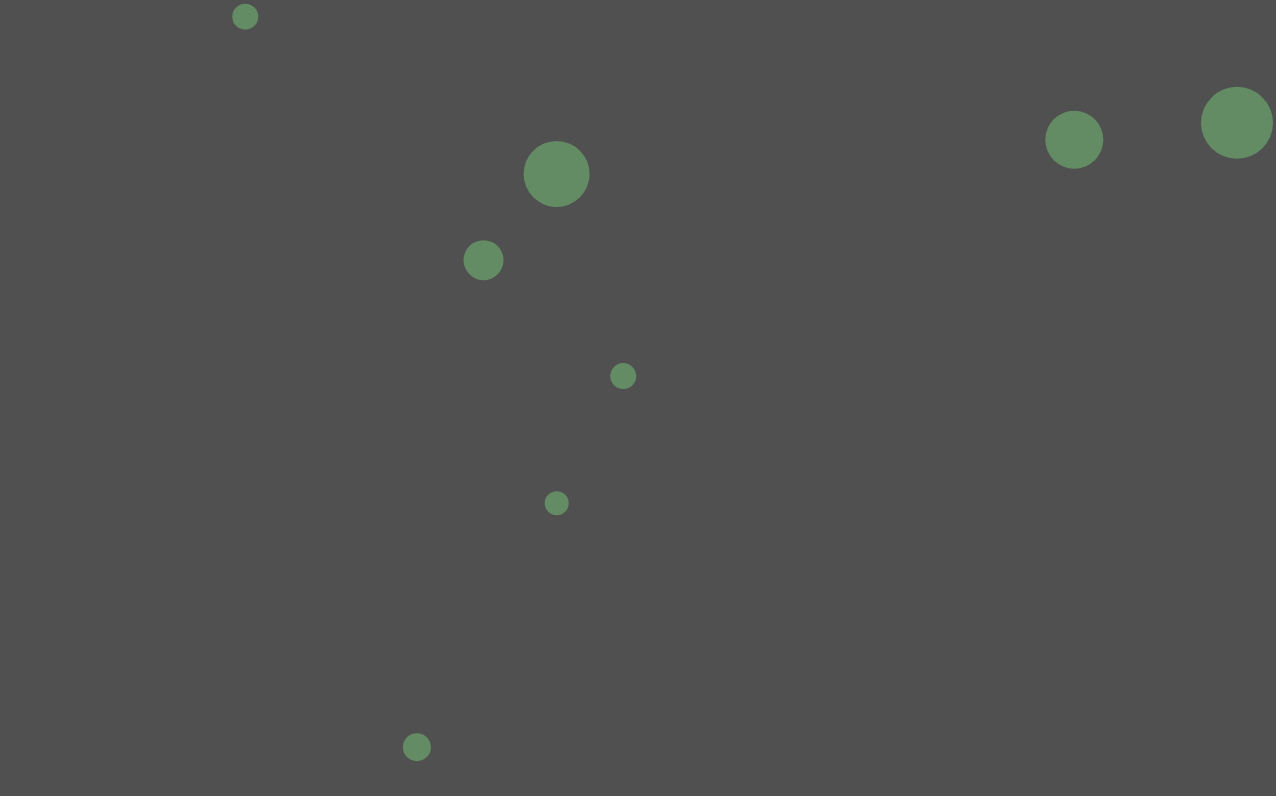
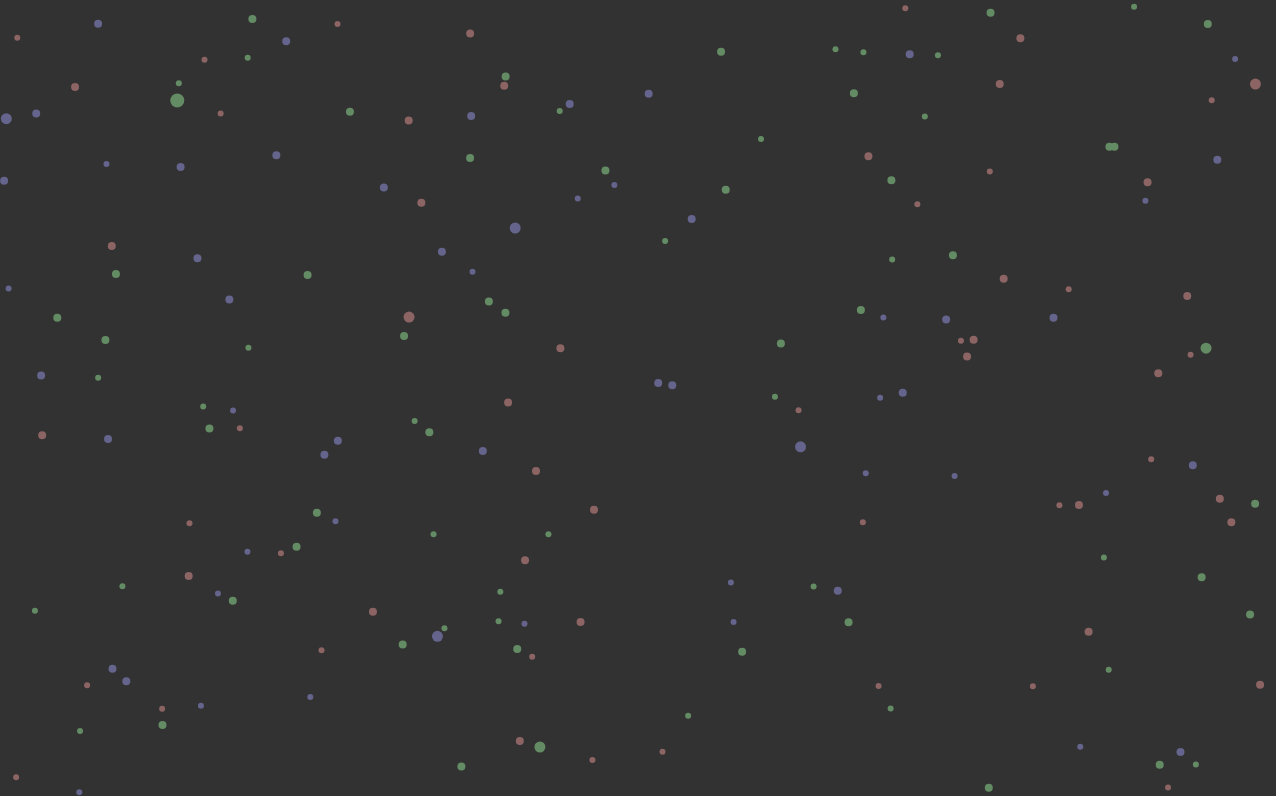
Before and after one commit to nat-sharpe/evolution-app, a plain HTML site: page index.html in a window 1280 px wide. Drawn offline with Linux system fonts and the light colour scheme.

Commit message:
Cells live longer with each meal. Also change different colors

```diff
--- a/canvas.js
+++ b/canvas.js
@@ -64,8 +64,10 @@ const getDistance = (x1, y1, x2, y2) => {
     return directDistance;
 };
 
+const randomColors = ['rgb(100, 140, 100)', 'rgb(140, 100, 100)', 'rgb(100, 100, 140)' ]
+
 // Class declarations
-function Cell(index, speed, radius, x, y, dx, dy, age, lifeSpan) {
+function Cell(index, speed, radius, x, y, dx, dy, age, color, lifeSpan) {
     this.index = index;
     this.speed = speed;
     this.radius = radius;
@@ -74,6 +76,7 @@ function Cell(index, speed, radius, x, y, dx, dy, age, lifeSpan) {
     this.dx = dx;
     this.dy = dy;
     this.age = age;
+    this.color = color;
     this.lifeSpan = lifeSpan;
     this.running = false;
     this.chasing = false;
@@ -82,7 +85,7 @@ function Cell(index, speed, radius, x, y, dx, dy, age, lifeSpan) {
     this.draw = () => {
         c.beginPath();
         c.arc(this.x, this.y, this.radius, 0, 2 * Math.PI);
-        c.fillStyle = 'rgb(100, 140, 100)';
+        c.fillStyle = this.color;
         c.fill();
     };
 
@@ -120,26 +123,26 @@ function Cell(index, speed, radius, x, y, dx, dy, age, lifeSpan) {
 };
 
 // Implementation
-let numCells = 8;
+let numCells = 200;
 let allCells = [];
 const init = () => {
     for (let i = 0; i < numCells; i++) {
         let index = i;
         // Generates age and lifespan
         let age = 0;
-        let lifeSpan = randomIntFromRange(800, 2000);
-
+        let lifeSpan = randomIntFromRange(800, 8000);
+        let color = randomColors[randomIntFromRange(0, randomColors.length)];
         // Generates radius and position
-        let radius = randomIntFromRange(10, 40);
+        let radius = randomIntFromRange(3, 5);
         let x = randomIntFromRange(radius * 2, width - (radius * 2));
         let y = randomIntFromRange(radius * 2, height - (radius * 2));
 
         // Generates velocity between -(speed / 2) and +(speed / 2)
         // i.e. if speed was 4, the velocity would be somewhere betwen -2 and 2
-        let speed = randomIntFromRange(.5, 4);
+        let speed = randomIntFromRange(1, 2);
         let dx = (Math.random() - 0.5) * speed;
         let dy = (Math.random() - 0.5) * speed;
-        let cell = new Cell(index, speed, radius, x, y, dx, dy, age, lifeSpan);
+        let cell = new Cell(index, speed, radius, x, y, dx, dy, age, color, lifeSpan);
         allCells.push(cell);
     }
 };
@@ -158,7 +161,8 @@ const animate = () => {
             if (distance < cell.radius + otherCell.radius) {
                 if (cell.alive && cell.radius < otherCell.radius) {
                     cell.alive = false;
-                    otherCell.radius+= 10;
+                    otherCell.radius+= (cell.radius / 2);
+                    otherCell.lifeSpan+= 200
                 }
             }
             // Checks for proximity
@@ -166,11 +170,11 @@ const animate = () => {
                 if (!cell.running && !cell.chasing) {
                     if (cell.radius < otherCell.radius) {
                         cell.running = true;
-                        cell.dx = -cell.dx;
+                        cell.dx = -cell.dx * cell.speed;
                         cell.dy = -cell.dy;
                     } else {
                         cell.chasing = true;
-                        cell.dx = -otherCell.dx;
+                        cell.dx = -otherCell.dx * cell.speed;
                         cell.dy = -otherCell.dy;
                     }
                 }
--- a/index.html
+++ b/index.html
@@ -6,7 +6,7 @@
     <meta http-equiv="X-UA-Compatible" content="ie=edge">
     <style type="text/css">
         canvas {
-            background-color: rgb(80, 80, 80);
+            background-color: rgb(50, 50, 50);
         }
         body {
             margin: 0;
```
